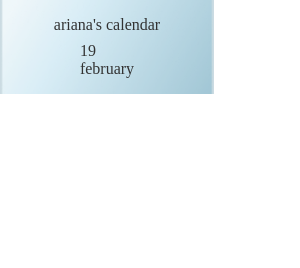
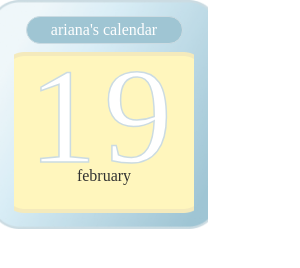
Before and after one commit to ariisoup/minicalendar, an Electron app: page index.html in a window 300 px wide. Drawn offline with Linux system fonts and the light colour scheme.

Commit message:
continued working on css file

```diff
--- a/styles.css
+++ b/styles.css
@@ -20,7 +20,7 @@ body {
     justify-content: center;
     align-items: center;
     gap: 0.5rem;
-    width: 13.375rem;
+    width: 13rem;
     padding: 1rem 1.0625rem;
 
     background-image: url("assets/outer_background.png");
@@ -29,3 +29,70 @@ body {
     background-position: center;
     opacity: 0.8;
 }
+
+button,
+input,
+textarea,
+select {
+    -webkit-app-region: no-drag;
+    cursor: pointer;
+}
+
+.title {
+    display: flex;
+    width: 157px;
+    aspect-ratio: 157/27;
+    padding: 0.25rem 0.625rem;
+    justify-content: center;
+    align-items: center;
+
+    border-radius: 6.25rem;
+    border: 1px solid #BFD3DB;
+    background: rgba(136, 183, 201, 1);
+
+    color: var(--white, #fff);
+
+    /* style text */
+    font-family: rainyhearts;
+    font-size: 1rem;
+    font-style: normal;
+    font-weight: 400;
+    line-height: normal;
+}
+
+/* main calendar styling */
+#calendar {
+    display: flex;
+    width: 11.25rem;
+    height: 10.0625rem;
+    flex-direction: column;
+    justify-content: center;
+    align-items: center;
+    gap: 1rem;
+
+    background-image: url(assets/inner_background.png);
+    background-size: cover;
+    background-repeat: no-repeat;
+    background-position: center;
+    }
+
+#day {
+    color: #fff;
+    text-align: center;
+    -webkit-text-stroke-width: 1.5px;
+    -webkit-text-stroke-color: #BFD3DB;
+    font-family: rainyhearts;
+    font-size: 8.5rem;
+    font-size: 8.5rem;
+    font-style: normal;
+    font-weight: 400;
+    line-height: 1.25rem;
+    letter-spacing: 0.45rem;
+
+    display: flex;
+    width: 11.25rem;
+    height: 4.4375rem;
+    flex-direction: column;
+    justify-content: center;
+
+}
```
Also changed, not shown: assets/inner_background.png (added).
